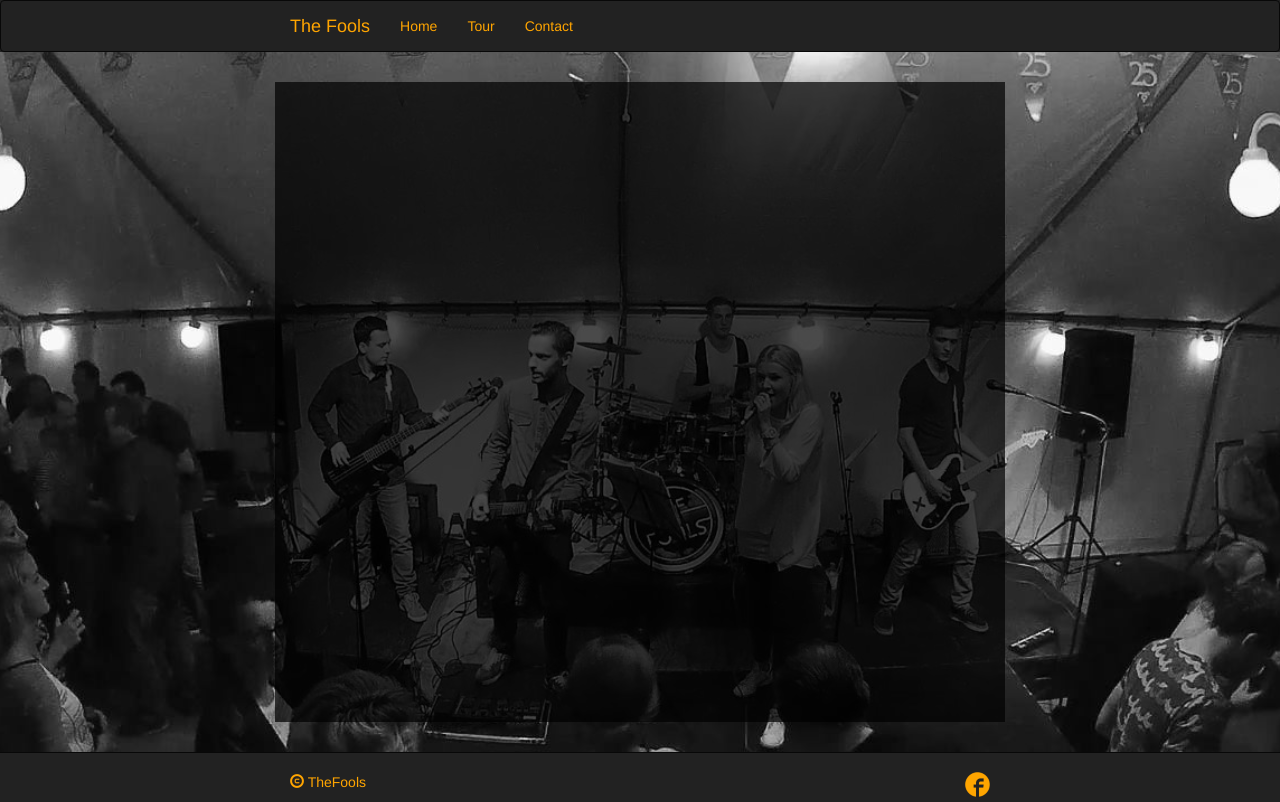
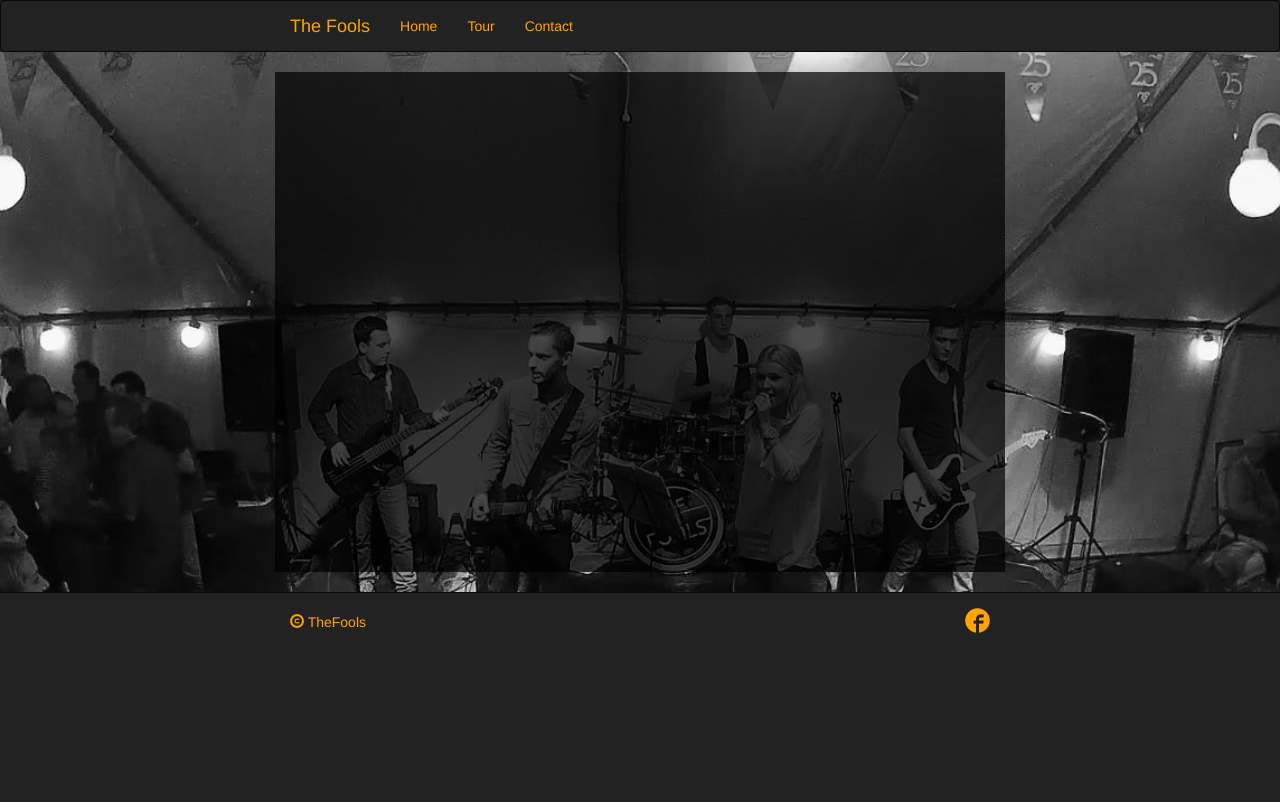
Before and after one commit to joepwijnhoven/thefools, a website: page index.html in a window 1280 px wide. Drawn offline with nearby package versions, Linux system fonts and the light colour scheme; files that its build step writes are made by us from their sources.

Commit message:
css probleem opgelost. Facebook goed uitgelijnd

```diff
--- a/index.html
+++ b/index.html
@@ -47,15 +47,17 @@
       </div>
     </div>
 
-    <div class="container viewClass">
-      <div ng-view=""></div>
+    <div class="background">
+      <div class="container viewClass">
+        <div class="test" ng-view=""></div>
+      </div>
     </div>
 
     <div class="footer">
       <div class="container">
         <p>
           <span class="glyphicon glyphicon-copyright-mark"></span> TheFools
-          <span style="float: right;">
+          <span style="float: right; margin-top: -4px;">
             <a href="https://www.facebook.com/TheFoolsCoverband/" target="_blank"><img src="/images/fb.png" height="25px" alt="fb"/></a>
           </span>
         </p>
--- a/public/stylesheets/main.css
+++ b/public/stylesheets/main.css
@@ -18,7 +18,13 @@ a:hover {
 }
 
 body {
+  background-color: #222;
   padding: 0;
+}
+
+.background {
+  padding-top: 20px;
+  padding-bottom: 20px;
   background-color: #484848;
 }
 
@@ -26,10 +32,12 @@ body {
   background-color: #222;
 }
 
+.navbar {
+  margin-bottom: 0;
+}
+
 /* Everything but the jumbotron gets side spacing for mobile first views */
-.header,
-.content,
-.footer {
+.content {
   padding-left: 15px;
   padding-right: 15px;
 }
@@ -81,8 +89,7 @@ body {
 .viewClass {
   padding-top: 15px;
   padding-bottom: 15px;
-  margin-bottom: 30px;
-  min-height: 80vh;
+  min-height: 500px;
   background-color:rgba(0,0,0,0.7);
   color: #FFFFFF;
 }
@@ -93,8 +100,7 @@ body {
     max-width: 730px;
   }
 
-  body {
-    max-height: 60vh;
+  .background {
     background: url("/images/achtergrond.png") no-repeat center center fixed;
     -webkit-background-size: cover;
     -moz-background-size: cover;
@@ -116,8 +122,4 @@ body {
     padding-left: 0;
     padding-right: 0;
   }
-  /* Space out the masthead */
-  .header {
-    margin-bottom: 30px;
-  }
 }
```
